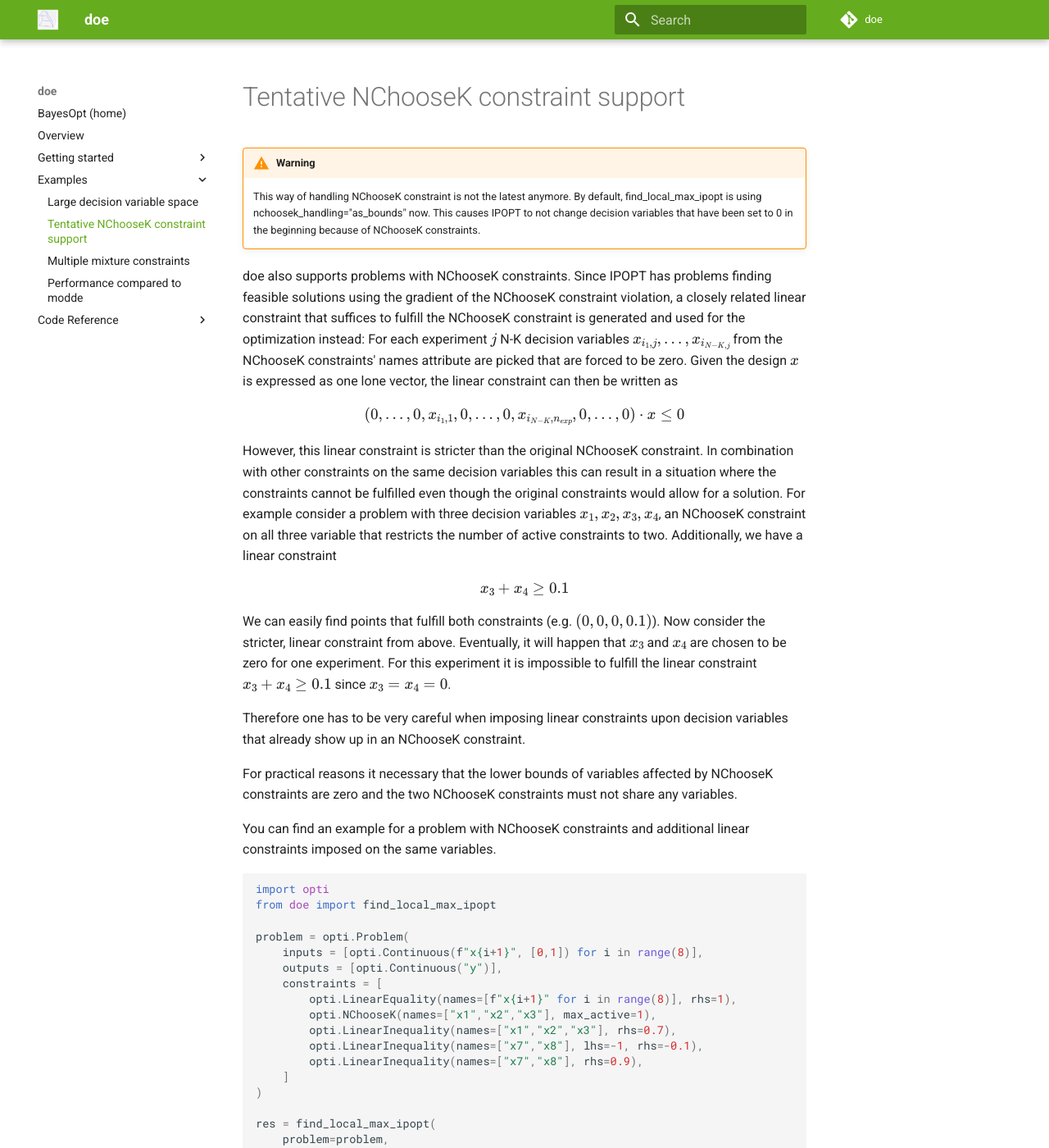
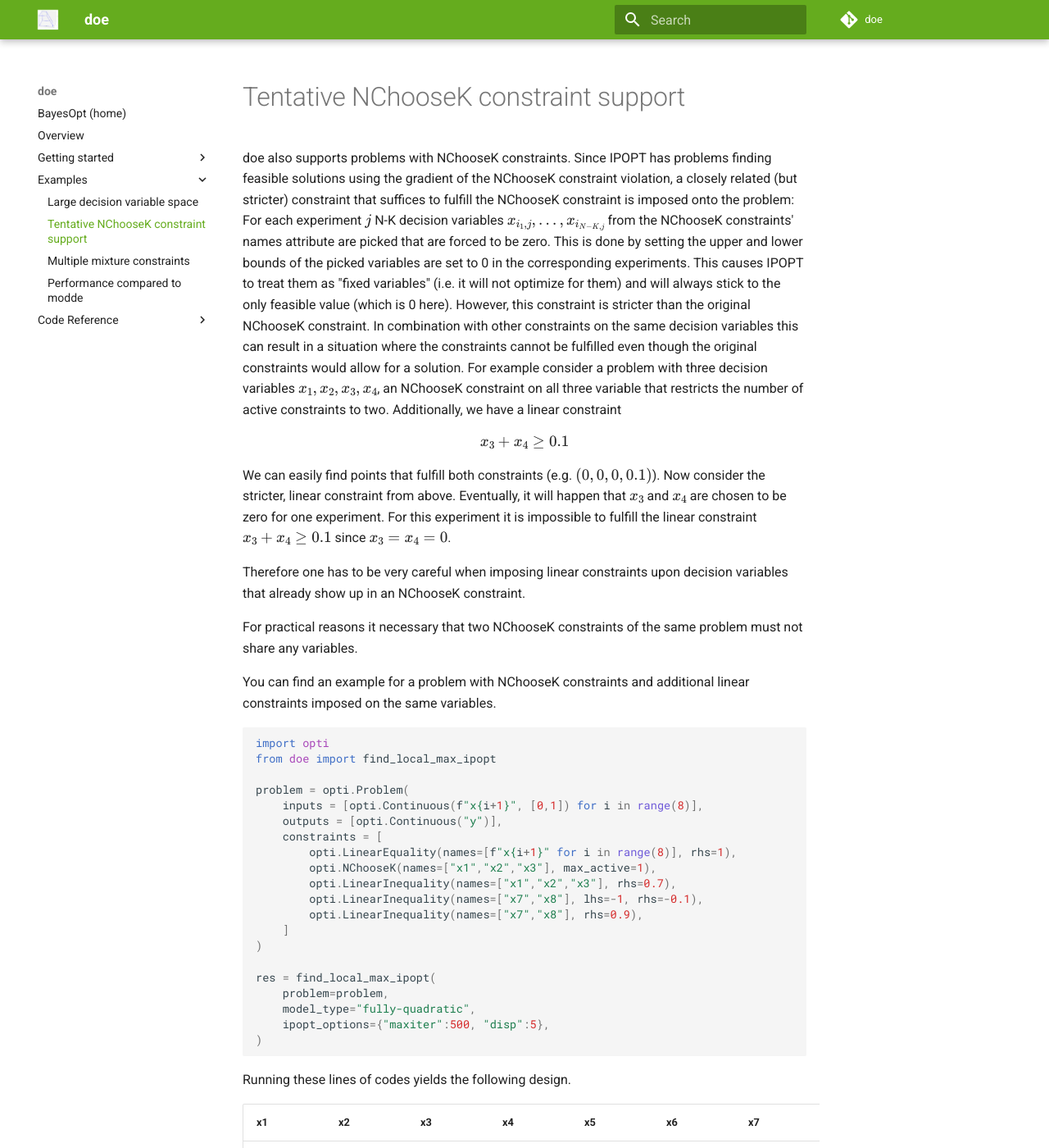
Before and after one commit to basf/doe, an MkDocs documentation site: the page built from docs/nchoosek_constraint.md, in a window 1280 px wide and 1400 px high. Shown: the whole window at 82% size. Built offline with MkDocs 1.6.1 and Material for MkDocs 9.7.7, drawn with Linux system fonts in a browser that asks for light colours; some of the changed text lies outside the part shown.

Commit message:
update docs

````diff
--- a/docs/nchoosek_constraint.md
+++ b/docs/nchoosek_constraint.md
@@ -1,17 +1,13 @@
 # Tentative NChooseK constraint support
 
-!!! warning
-    This way of handling NChooseK constraint is not the latest anymore. By default, find_local_max_ipopt is using nchoosek_handling="as_bounds" now. This causes IPOPT to not change decision variables that have been set to 0 in the beginning because of NChooseK constraints.
-
 doe also supports problems with NChooseK constraints. Since IPOPT has problems finding feasible solutions
-using the gradient of the NChooseK constraint violation, a closely related linear constraint that suffices
-to fulfill the NChooseK constraint is generated and used for the optimization instead: For each experiment $j$
+using the gradient of the NChooseK constraint violation, a closely related (but stricter) constraint that suffices
+to fulfill the NChooseK constraint is imposed onto the problem: For each experiment $j$
 N-K decision variables $x_{i_1,j},...,x_{i_{N-K,j}}$ from the NChooseK constraints' names attribute are picked
-that are forced to be zero. Given the design $x$ is expressed as one lone vector, the linear constraint can then be written as
-$$
-(0,...,0,x_{i_1,1},0,...,0,x_{i_{N-K},n_{exp}},0,...,0) \cdot x \leq 0
-$$
-However, this linear constraint is stricter than the original NChooseK constraint. In combination with other
+that are forced to be zero. This is done by setting the upper and lower bounds of the picked variables are set to 0
+in the corresponding experiments. This causes IPOPT to treat them as "fixed variables" (i.e. it will not optimize for them)
+and will always stick to the only feasible value (which is 0 here).
+However, this constraint is stricter than the original NChooseK constraint. In combination with other
 constraints on the same decision variables this can result in a situation where the constraints cannot be fulfilled
 even though the original constraints would allow for a solution. For example consider a problem with three decision
 variables $x_1, x_2, x_3, x_4$, an NChooseK constraint on all three variable that restricts the number of active constraints
@@ -25,7 +21,7 @@ it is impossible to fulfill the linear constraint $x_3 + x_4 \geq 0.1$ since $x_
 
 Therefore one has to be very careful when imposing linear constraints upon decision variables that already show up in an NChooseK constraint.
 
-For practical reasons it necessary that the lower bounds of variables affected by NChooseK constraints are zero and the two NChooseK constraints must not share any variables.
+For practical reasons it necessary that two NChooseK constraints of the same problem must not share any variables.
 
 You can find an example for a problem with NChooseK constraints and additional linear constraints imposed on the same variables.
 
@@ -49,7 +45,6 @@ res = find_local_max_ipopt(
     problem=problem,
     model_type="fully-quadratic",
     ipopt_options={"maxiter":500, "disp":5},
-    nchoosek_handling="as_linear_constraint",
 )
 ```
 
````
Also changed, not shown: docs/tips.md (+1 -2 lines).
